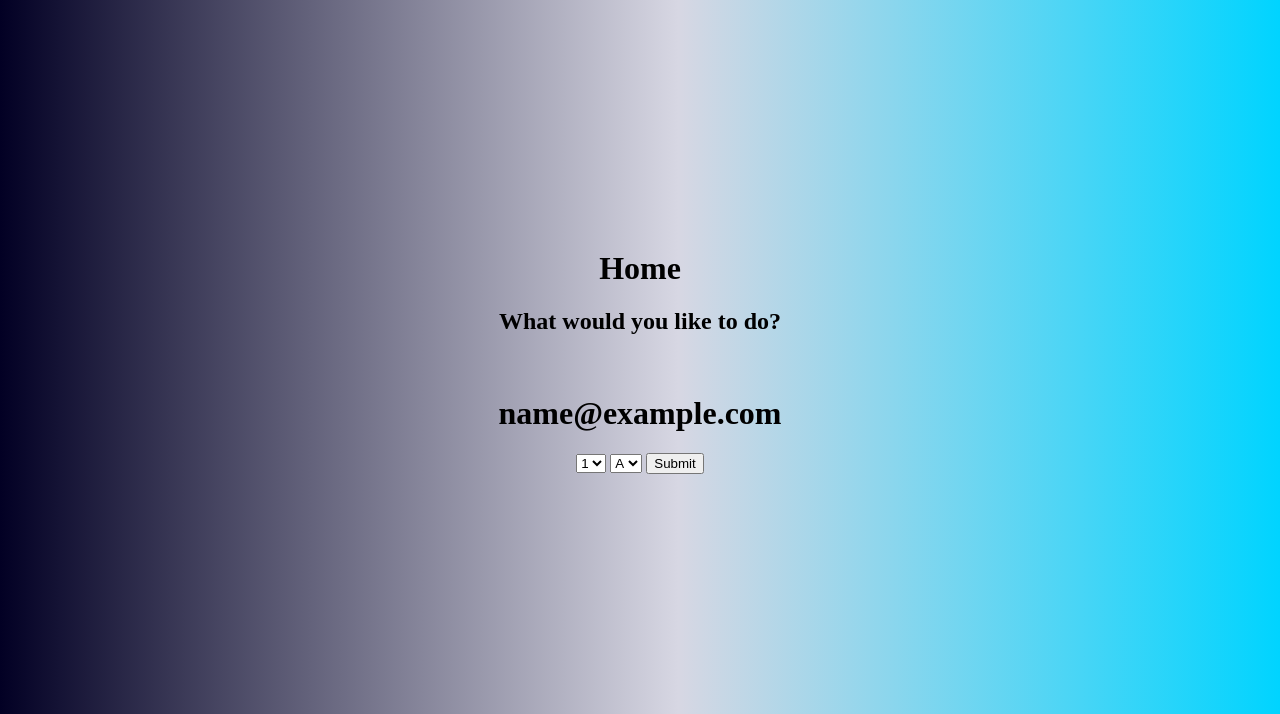
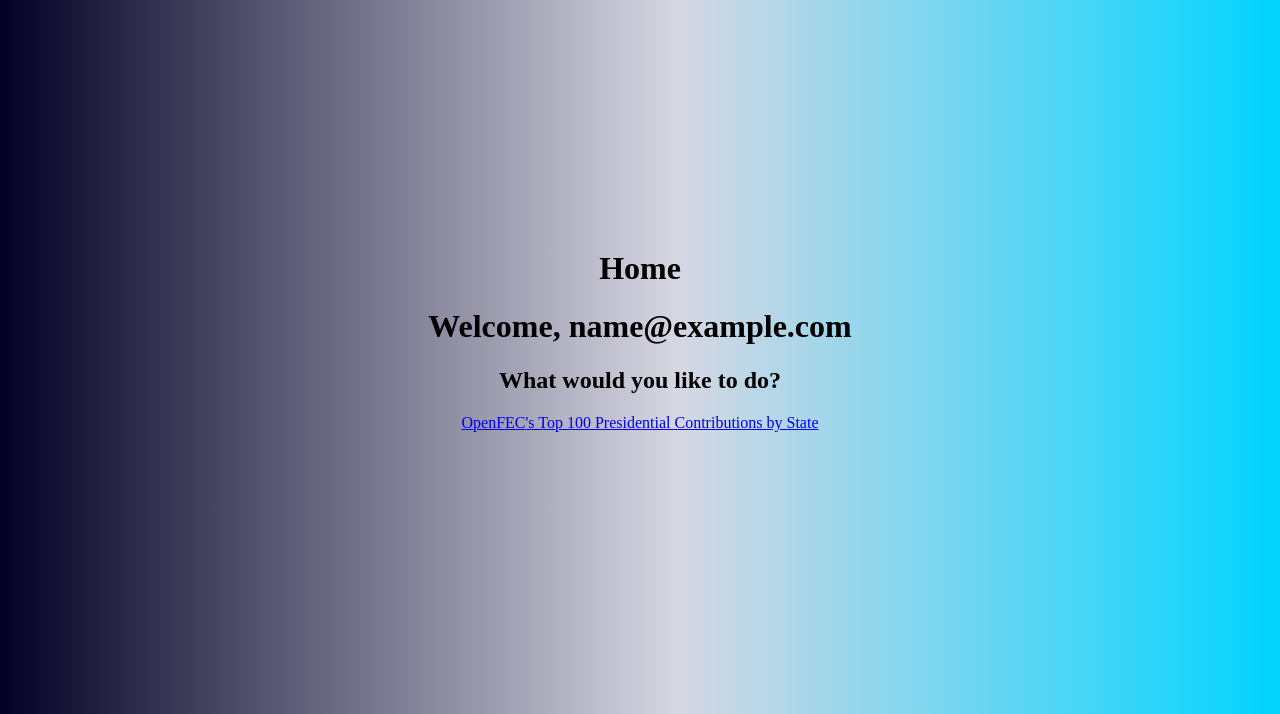
Before and after one commit to blueshelled99/IT490, a PHP site: page /user_home.php in a window 1280 px wide. Shown: the top 714 px of the page. Run offline with PHP 8.4, Linux system fonts and the light colour scheme; the visitor is signed in with stand-in values (Sample User, id 1).

Commit message:
Update user_home.php
updated with a more simple to use link to a query and hid old form just in case needed in the future

```diff
--- a/front end/user_home.php
+++ b/front end/user_home.php
@@ -23,11 +23,12 @@ $user = $_SESSION['email'];
         <div class="Square">
 
         <center><h1>Home</h1>
-		<h2>What would you like to do?</h2>
-        <br>
-	<h1><?php echo $user; ?></h1>
-	<form action="query.php" method="get">
-			<input type="text" id="email" name="email" required minlength="3" maxlength="20" value="<?php echo $user; ?>" readonly hidden>
+		<h1>Welcome, <?php echo $_SESSION['email'] ?></h1>
+	<h2>What would you like to do?</h2>
+	<a href="statecontributions.php">OpenFEC's Top 100 Presidential Contributions by State</a>
+	<br><br>
+	<form action="query.php" method="get" hidden>
+			<input type="text" id="email" name="email" required minlength="3" maxlength="20" value="<?php echo $_SESSION['email']; ?>" readonly hidden>
 			<select id="function" name="function">
 				<option value=1>1</option>
 				<option value=2>2</option>
```
